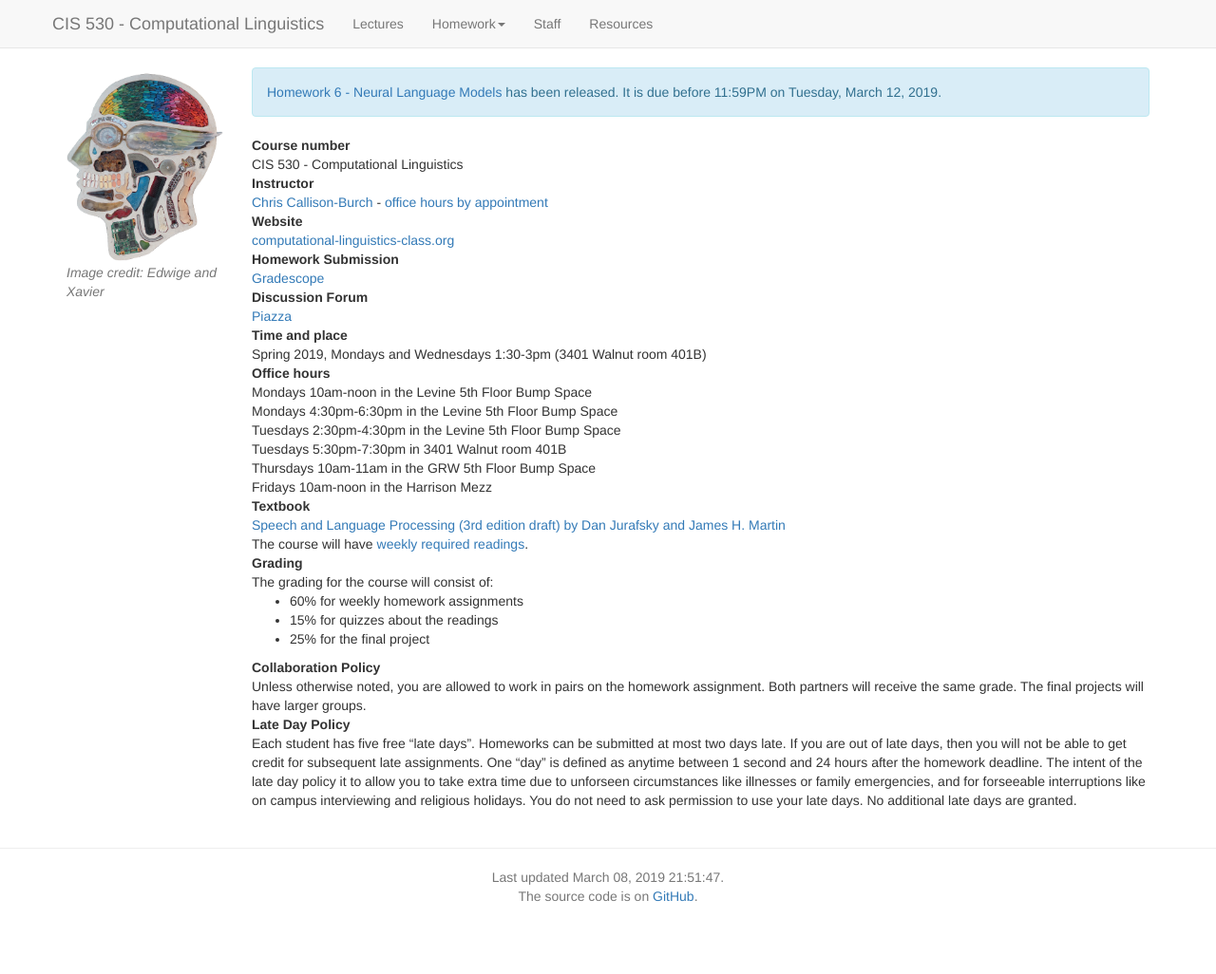
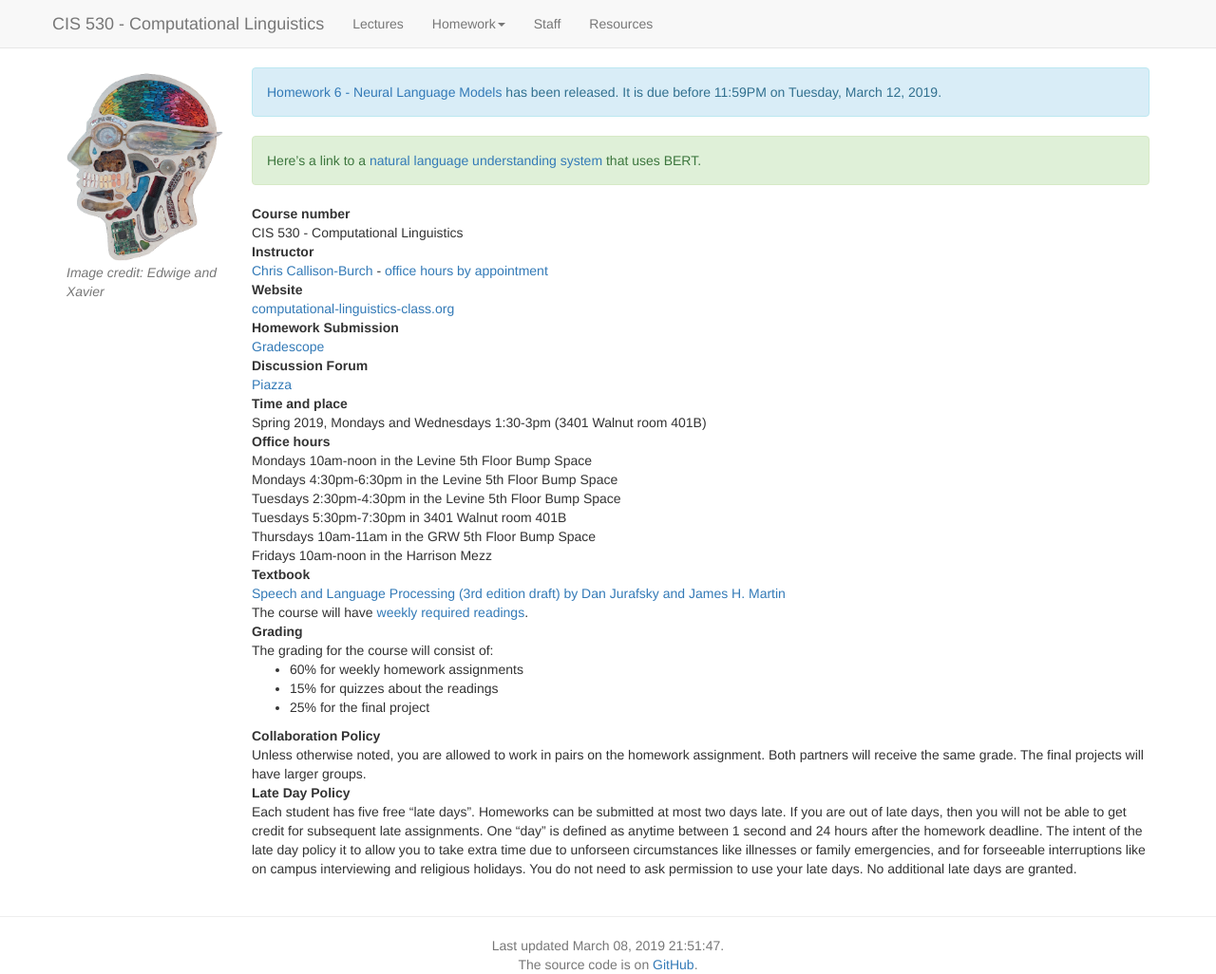
Before and after one commit to computational-linguistics-class/computational-linguistics-class.github.io, a Jekyll site: the page built from index.md, in a window 1280 px wide. Shown: the whole page at 95% size. Built offline with Jekyll 4.4.1, drawn with Linux system fonts in a browser that asks for light colours; nearby versions of some CDN libraries; a script that is not in the unit is left out; before the commit the page ends 954 px from its top, so only the background shows below that.

Commit message:
Link to Doug's BERT + SWAG commonsense reasoning system.

```diff
--- a/index.md
+++ b/index.md
@@ -32,6 +32,9 @@ It is due before {{ page.due_date | date: "%I:%M%p" }} on {{ page.due_date | dat
 {% endfor %}
 <!-- End alert for upcoming homework assignments -->
 
+<div class="alert alert-success" markdown="1">
+Here's a link to a [natural language understanding system](http://steve.cs.northwestern.edu/?) that uses BERT.
+</div>
 
 Course number
 : CIS 530 - Computational Linguistics
```
